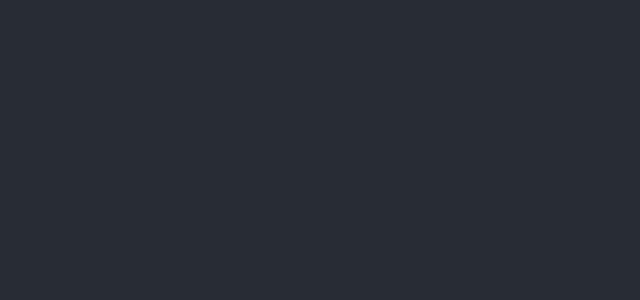
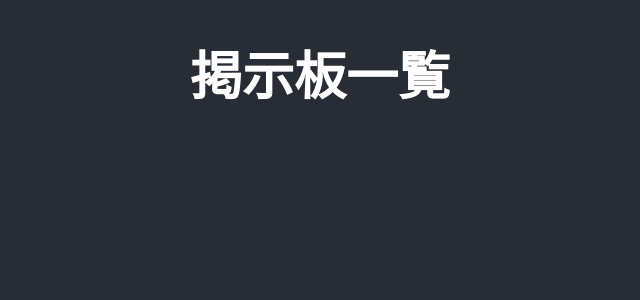
Before and after one commit to cuzekn/react-stations-2, a React (Create React App) app: page / in a window 1280 px wide. Shown: the top 300 px of the page, without its empty margins (320-960 px from the left). Built offline with nearby package versions, Linux system fonts and the light colour scheme.

Commit message:
chore: js -> jsx

```diff
--- a/src/App.css
+++ b/src/App.css
@@ -6,8 +6,6 @@
   background-color: #282c34;
   min-height: 100vh;
   display: flex;
-  flex-direction: column;
-  align-items: center;
   justify-content: center;
   font-size: calc(10px + 2vmin);
   color: white;
--- a/src/App.js
+++ b/src/App.jsx
@@ -4,8 +4,11 @@ export const App = () => {
   return (
     <div className="App">
       <header className="App-header">
+        <h1>掲示板一覧</h1>
+      </header>
+      <main>
 
-      </header>
+      </main>
     </div>
   );
 };
```
Also changed, not shown: src/index.jsx (renamed from src/index.js).
